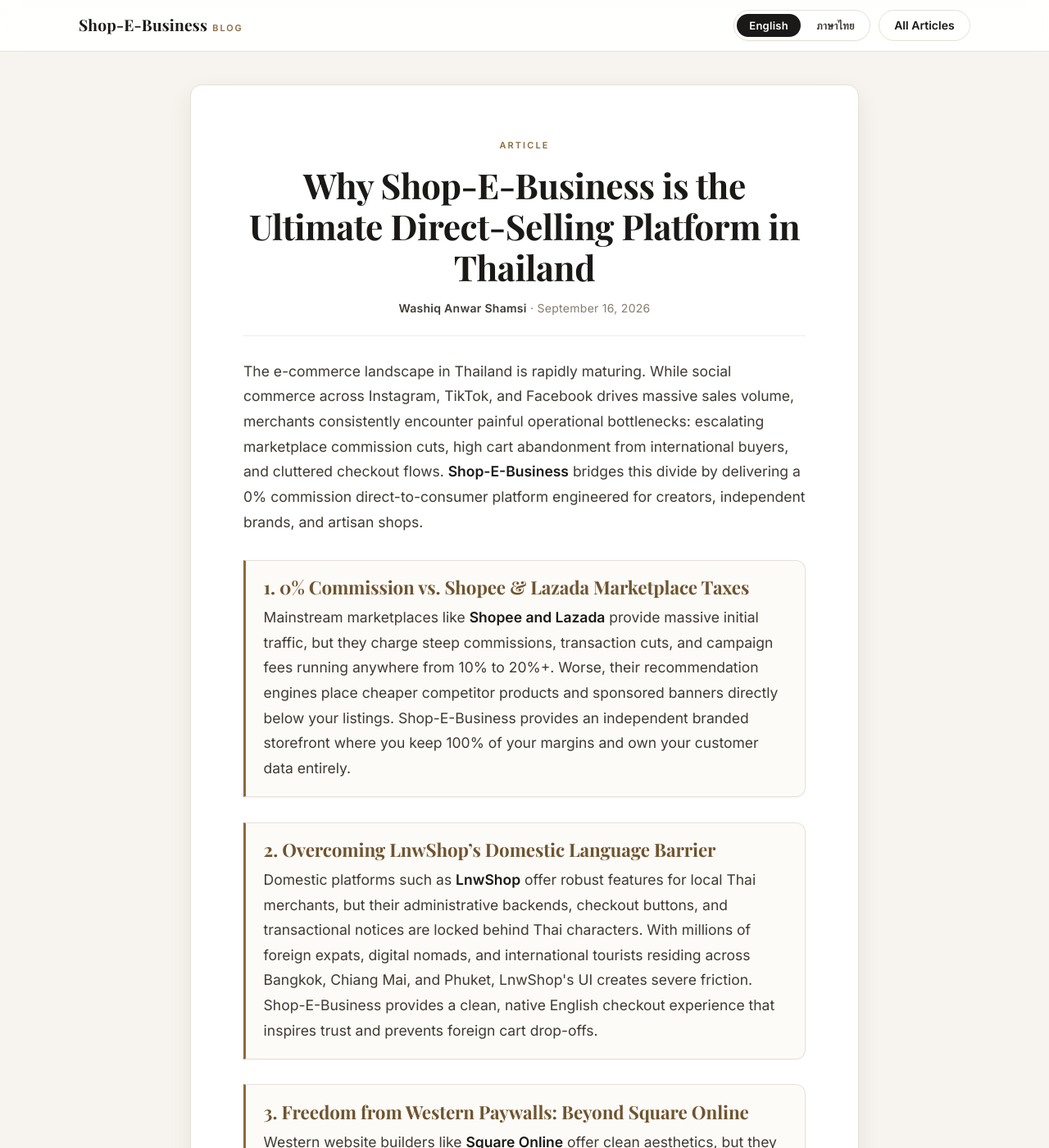
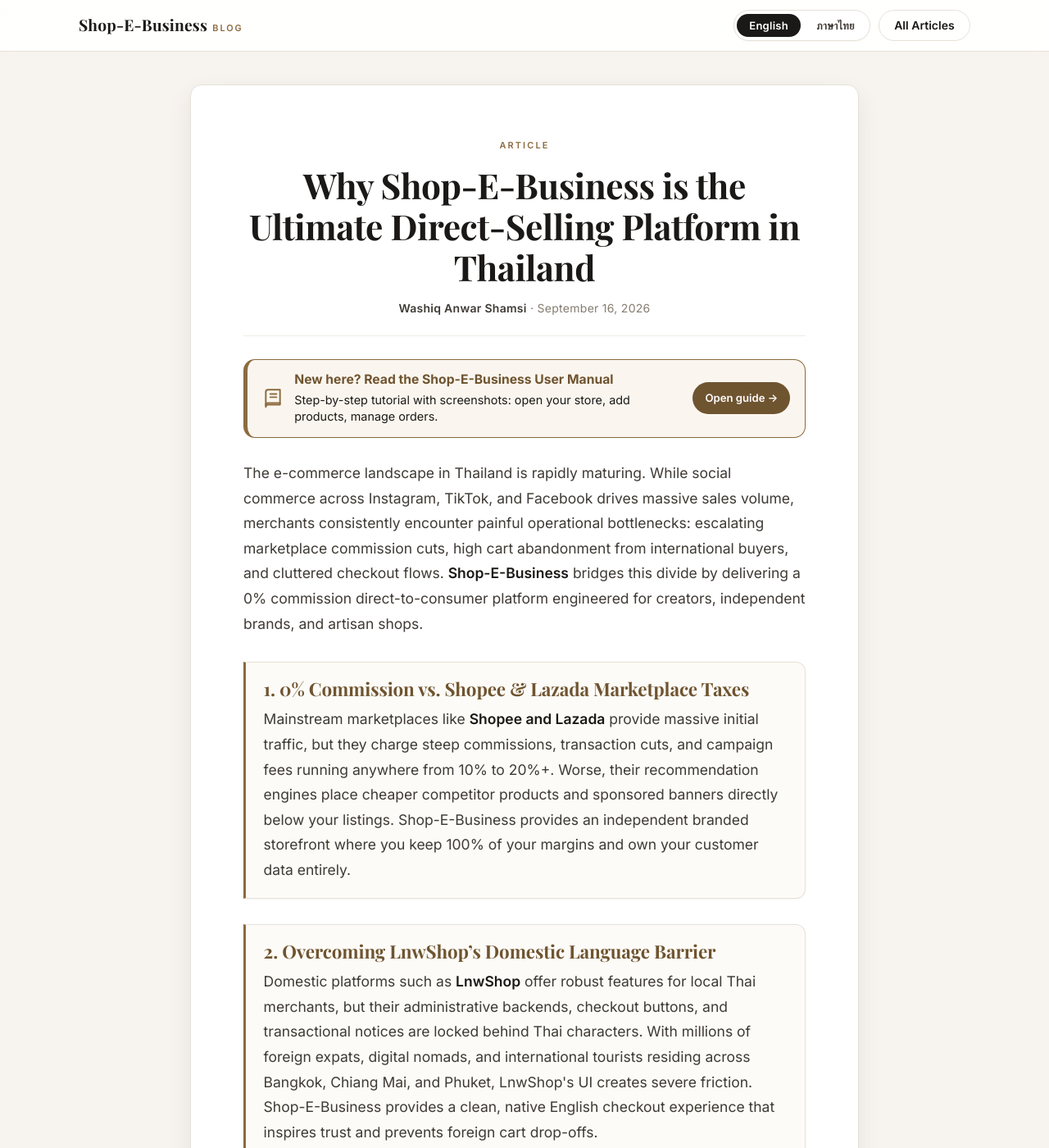
Before and after one commit to ShamsiShakeeb/shopebusiness-blog, a Jekyll site: the page built from _posts/2026-09-16-Why-Shop-E-Business-is-the-Ultimate-Direct-Selling-Platform-in-Thailand.html, in a window 1280 px wide and 1400 px high. Shown: the whole window at 82% size. Built offline with Jekyll 4.4.1, drawn with Linux system fonts in a browser that asks for light colours.

Commit message:
Add above-the-fold user-manual banner on Thai-language posts
Co-Authored-By: Devin AI <158243242+devin-ai-integration[bot]@users.noreply.github.com>

```diff
--- a/_includes/blog.css
+++ b/_includes/blog.css
@@ -287,6 +287,71 @@ video {
   justify-content: space-between;
   font-size: 0.9rem;
   color: var(--muted);
+}
+
+.guide-banner {
+  max-width: var(--measure);
+  margin: 0 auto 1.75rem;
+  padding: 0.85rem 1.1rem;
+  display: flex;
+  align-items: center;
+  gap: 0.85rem;
+  border: 1px solid var(--accent);
+  border-left-width: 5px;
+  border-radius: var(--radius);
+  background: var(--accent-tint);
+  color: var(--ink);
+  text-decoration: none;
+  box-shadow: var(--shadow-sm);
+  transition: box-shadow 0.15s ease, transform 0.15s ease;
+}
+
+.guide-banner:hover,
+.guide-banner:focus-visible {
+  box-shadow: var(--shadow-md);
+  transform: translateY(-1px);
+}
+
+.guide-banner__icon {
+  flex-shrink: 0;
+  color: var(--accent);
+}
+
+.guide-banner__text {
+  flex: 1 1 auto;
+  min-width: 0;
+  display: flex;
+  flex-direction: column;
+  gap: 0.15rem;
+  font-size: 0.9rem;
+  line-height: 1.45;
+}
+
+.guide-banner__text strong {
+  color: var(--accent-dark);
+  font-size: 0.98rem;
+}
+
+.guide-banner__cta {
+  flex-shrink: 0;
+  padding: 0.5rem 0.95rem;
+  border-radius: 999px;
+  background: var(--accent-dark);
+  color: #fff;
+  font-size: 0.82rem;
+  font-weight: 600;
+  white-space: nowrap;
+}
+
+@media (max-width: 560px) {
+  .guide-banner {
+    flex-wrap: wrap;
+  }
+
+  .guide-banner__cta {
+    width: 100%;
+    text-align: center;
+  }
 }
 
 /* Typography for post content -------------------------------------------- */
--- a/_layouts/default.html
+++ b/_layouts/default.html
@@ -59,6 +59,17 @@
             </p>
           {% endif %}
         </header>
+
+        {% if page_langs contains "th" %}
+        <a class="guide-banner" href="https://shopebusiness.com/blog/shop-e-business-user-manual-step-by-step/">
+          <svg class="guide-banner__icon" aria-hidden="true" viewBox="0 0 24 24" width="26" height="26" fill="none" stroke="currentColor" stroke-width="1.8" stroke-linecap="round" stroke-linejoin="round"><path d="M4 4.5A2.5 2.5 0 0 1 6.5 2H20v17H6.5A2.5 2.5 0 0 0 4 21.5z"/><path d="M4 19.5A2.5 2.5 0 0 1 6.5 17H20"/><path d="M9 7h7M9 10.5h7"/></svg>
+          <span class="guide-banner__text">
+            <strong data-en="New here? Read the Shop-E-Business User Manual" data-th="มือใหม่? อ่านคู่มือการใช้งาน Shop-E-Business">New here? Read the Shop-E-Business User Manual</strong>
+            <span data-en="Step-by-step tutorial with screenshots: open your store, add products, manage orders." data-th="บทช่วยสอนทีละขั้นตอนพร้อมภาพหน้าจอ: เปิดร้าน เพิ่มสินค้า จัดการออเดอร์">Step-by-step tutorial with screenshots: open your store, add products, manage orders.</span>
+          </span>
+          <span class="guide-banner__cta" data-en="Open guide &rarr;" data-th="เปิดคู่มือ &rarr;">Open guide &rarr;</span>
+        </a>
+        {% endif %}
 
         <div class="post__body">
           {{ content }}
```
